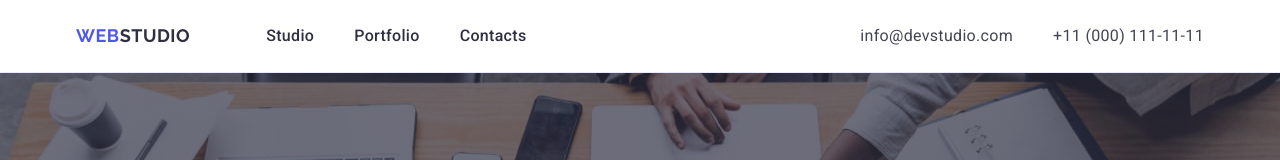
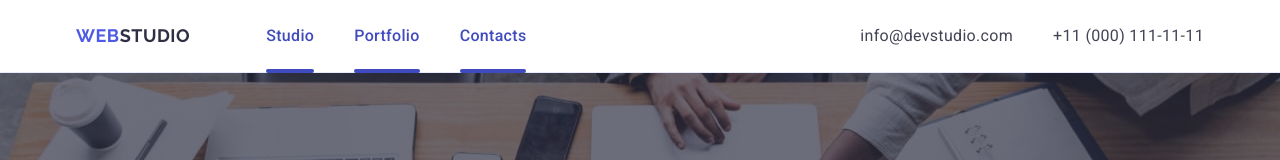
Before and after one commit to anastasiyakohut/goit-markup-hw-04, a plain HTML site: page index.html in a window 1280 px wide. Shown: the top 160 px of the page. Drawn offline with nearby package versions, Linux system fonts and the light colour scheme.

```diff
--- a/css/styles.css
+++ b/css/styles.css
@@ -97,9 +97,6 @@ img {
   display: block;
   position: relative;
   transition: color 250ms cubic-bezier(0.4, 0, 0.2, 1);
-}
-
-.header-menu-item:first-child {
   color: #404bbf;
 }
 
@@ -108,7 +105,7 @@ img {
   color: #404bbf;
 }
 
-.header-menu-item::after {
+.header-menu-link::after {
   content: "";
   left: 0;
   bottom: -1px;
```
